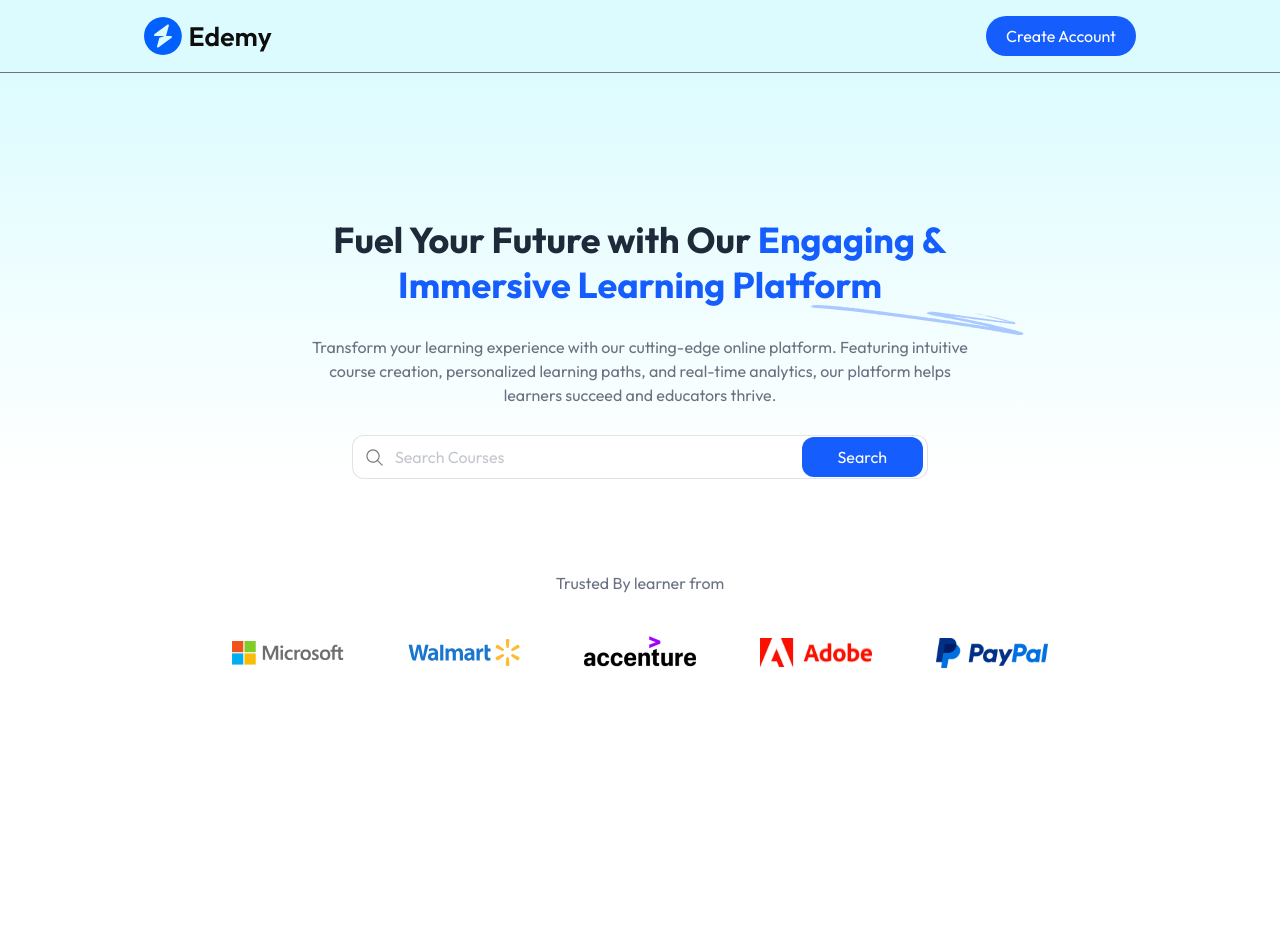
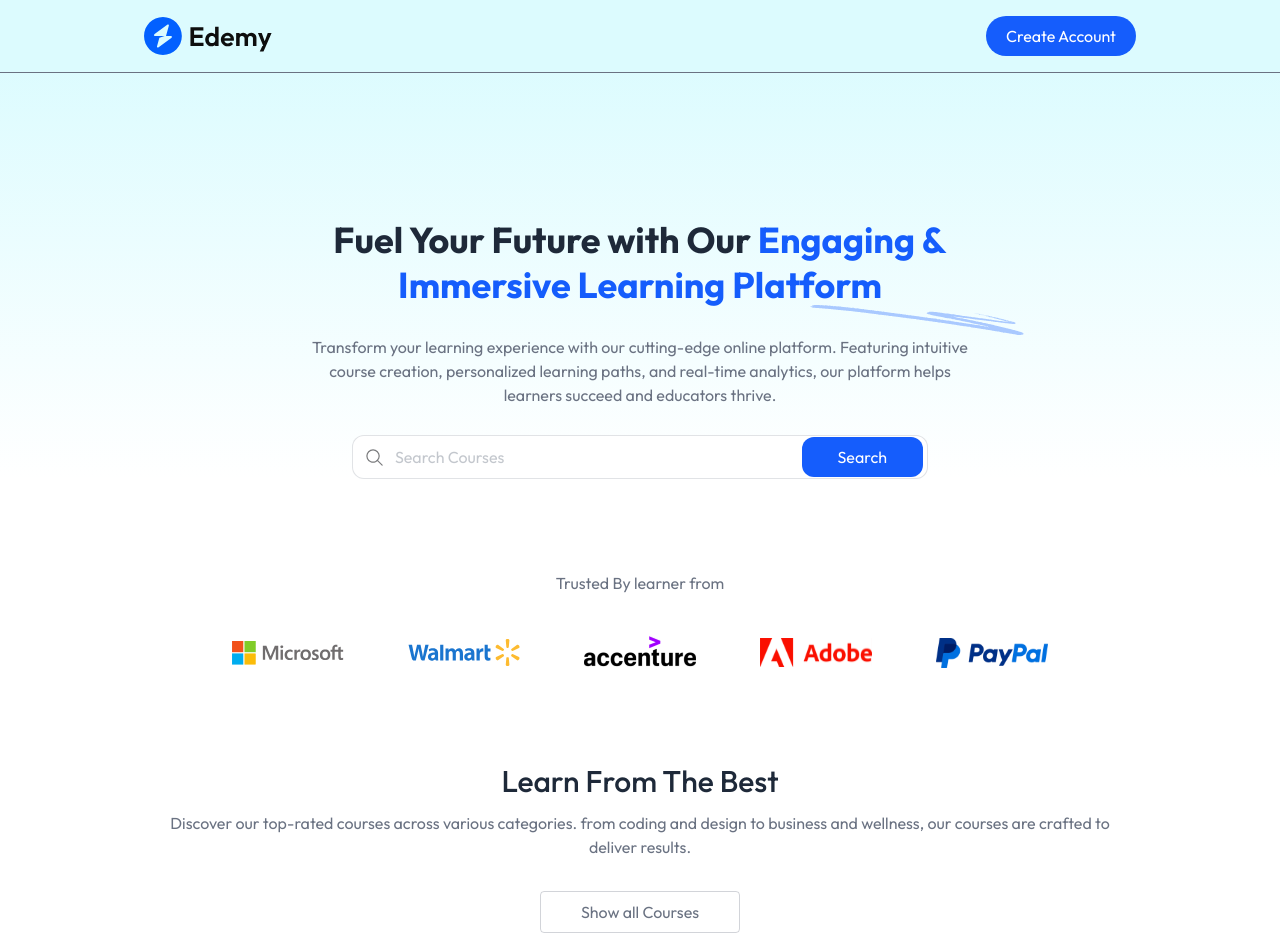
Before and after one commit to Vani-Kumari/LMS, a React (Vite) app in the folder client/: page / in a window 1280 px wide. Shown: the top 952 px of the page. Before the commit the page ends 800 px from the top, so only its background shows below. Built offline with nearby package versions, Linux system fonts and the light colour scheme; no server answers.

Commit message:
Added Course Section

```diff
--- a/client/src/components/students/CoursesSection.jsx
+++ b/client/src/components/students/CoursesSection.jsx
@@ -1,8 +1,24 @@
 import React from 'react'
+import {Link} from 'react-router-dom'
 
 const CoursesSection = () => {
   return (
-    <div>CoursesSection</div>
+    <div className=' py-16 md:px-40 px-8'>
+      <h2 className='text-center text-3xl font-medium text-gray-800'>Learn From The Best</h2>
+      <p className='text-center text-sm md:text-base text-gray-500 mt-3'>Discover our top-rated courses across various categories. from coding and design to business and wellness, our courses are crafted to deliver results.</p>
+
+
+       <div className="flex justify-center mt-8"> {/* Added wrapper for centering */}
+        <Link
+          to={'/course-list'}
+          onClick={() => scrollTo(0, 0)}
+          className='text-gray-500 border border-gray-500/30 px-10 py-2 rounded w-fit hover:bg-gray-100 transition'
+        >
+          Show all Courses
+        </Link>
+      </div>
+
+    </div>
   )
 }
 
--- a/client/src/pages/students/Home.jsx
+++ b/client/src/pages/students/Home.jsx
@@ -1,12 +1,14 @@
 import React from 'react'
 import Hero from '../../components/students/Hero'
 import Companies from '../../components/students/Companies'
+import CoursesSection from '../../components/students/CoursesSection'
 
 const Home = () => {
   return (
     <div className='flex flex-col items-center space-y-7'>
       <Hero/>
       <Companies/>
+      <CoursesSection/>
     </div>
   )
 }
```
